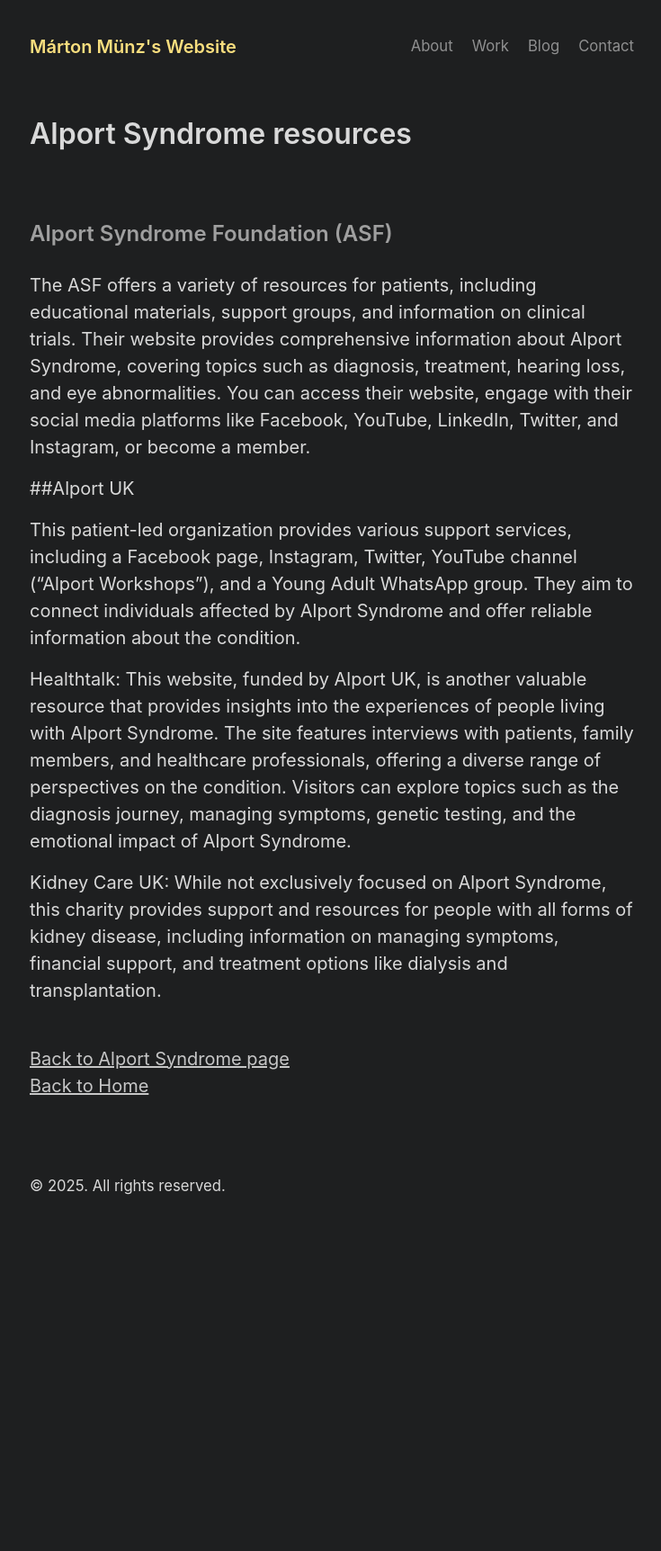
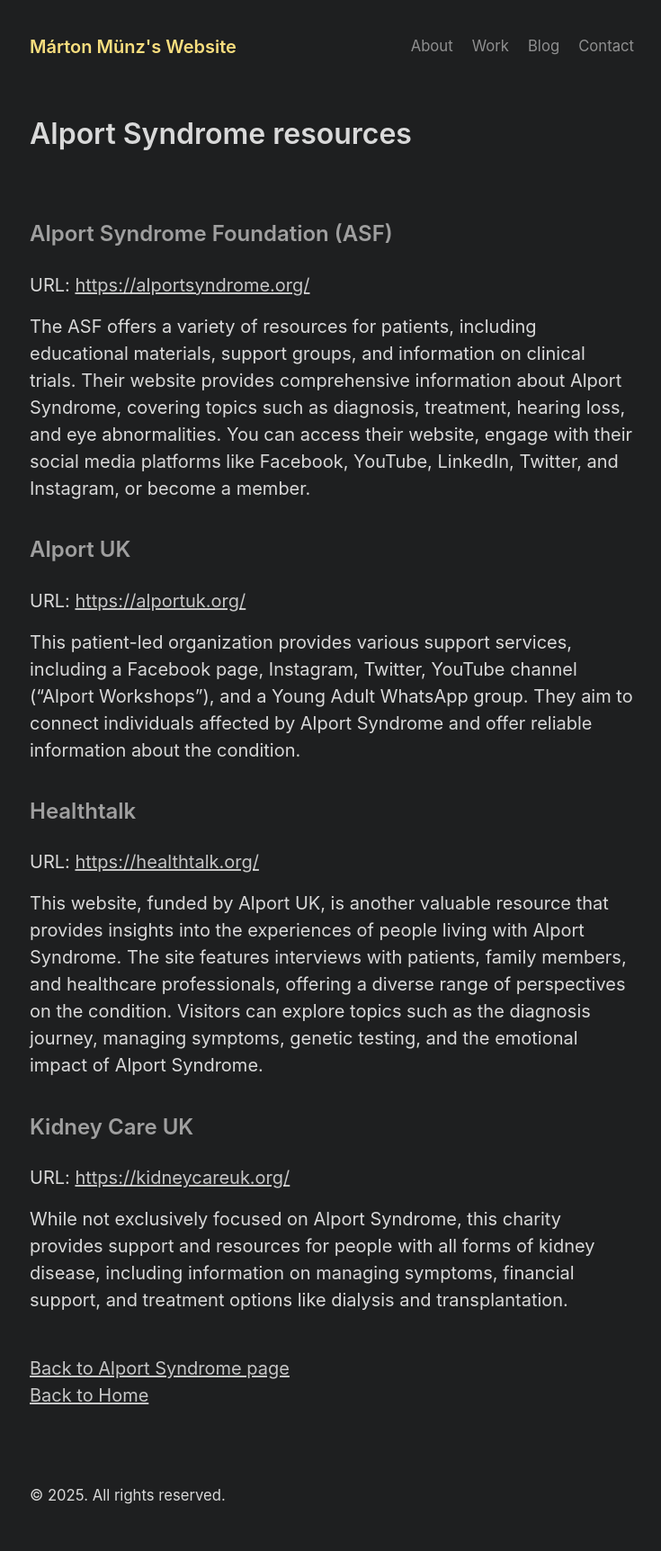
Before and after one commit to mmuenz/website, a Jekyll site: the page built from alport-resources.md, in a window 1280 px wide. Shown: the whole page at 90% size, without its empty margins (271-1006 px from the left). Built offline with Jekyll 4.4.1, drawn with Linux system fonts in a browser that asks for light colours; before the commit the page ends 1380 px from its top, so only the background shows below that.

Commit message:
Added alport resources

```diff
--- a/alport-resources.md
+++ b/alport-resources.md
@@ -7,15 +7,27 @@ title: Alport Syndrome resources
 
 ## Alport Syndrome Foundation (ASF)
 
+URL: [https://alportsyndrome.org/](https://alportsyndrome.org/)
+
 The ASF offers a variety of resources for patients, including educational materials, support groups, and information on clinical trials. Their website provides comprehensive information about Alport Syndrome, covering topics such as diagnosis, treatment, hearing loss, and eye abnormalities. You can access their website, engage with their social media platforms like Facebook, YouTube, LinkedIn, Twitter, and Instagram, or become a member.
 
-##Alport UK
+## Alport UK
+
+URL: [https://alportuk.org/](https://alportuk.org/)
 
 This patient-led organization provides various support services, including a Facebook page, Instagram, Twitter, YouTube channel ("Alport Workshops"), and a Young Adult WhatsApp group. They aim to connect individuals affected by Alport Syndrome and offer reliable information about the condition.
 
-Healthtalk: This website, funded by Alport UK, is another valuable resource that provides insights into the experiences of people living with Alport Syndrome. The site features interviews with patients, family members, and healthcare professionals, offering a diverse range of perspectives on the condition. Visitors can explore topics such as the diagnosis journey, managing symptoms, genetic testing, and the emotional impact of Alport Syndrome.
+## Healthtalk
 
-Kidney Care UK: While not exclusively focused on Alport Syndrome, this charity provides support and resources for people with all forms of kidney disease, including information on managing symptoms, financial support, and treatment options like dialysis and transplantation.
+URL: [https://healthtalk.org/](https://healthtalk.org/)
+
+This website, funded by Alport UK, is another valuable resource that provides insights into the experiences of people living with Alport Syndrome. The site features interviews with patients, family members, and healthcare professionals, offering a diverse range of perspectives on the condition. Visitors can explore topics such as the diagnosis journey, managing symptoms, genetic testing, and the emotional impact of Alport Syndrome.
+
+## Kidney Care UK
+
+URL: [https://kidneycareuk.org/](https://kidneycareuk.org/)
+
+While not exclusively focused on Alport Syndrome, this charity provides support and resources for people with all forms of kidney disease, including information on managing symptoms, financial support, and treatment options like dialysis and transplantation.
 
 <br>
 [Back to Alport Syndrome page](/alport)
```
